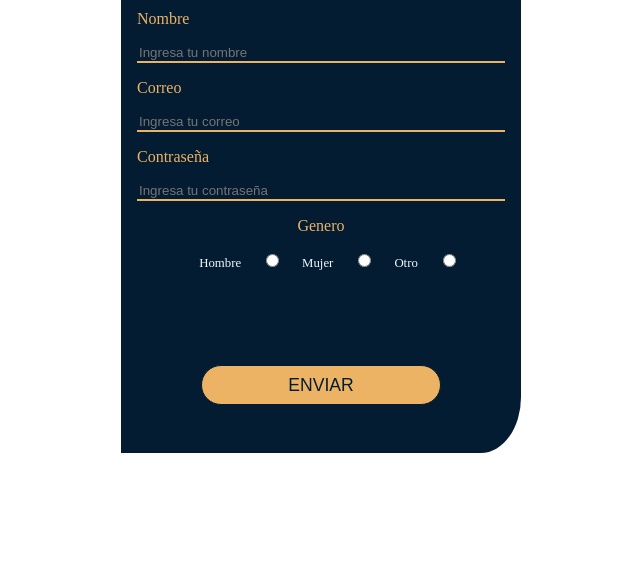
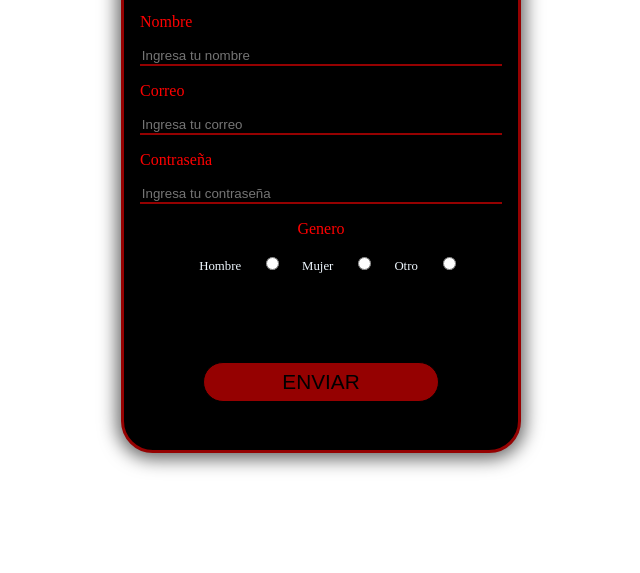
Before and after one commit to JE4NC4/Juan_Styp, a plain HTML site: page Clase_17/Validation_Form_JAVASCRIPT/index.html in a window 1280 px wide. Shown: the part 227-800 px from the top of the page, without its empty margins (319-959 px from the left). Drawn offline with Linux system fonts and the light colour scheme.

Commit message:
update style

```diff
--- a/Clase_17/Validation_Form_JAVASCRIPT/css/styles.css
+++ b/Clase_17/Validation_Form_JAVASCRIPT/css/styles.css
@@ -14,18 +14,23 @@ body{
 
 .form{
     position: relative;
-    background-color: rgb(4, 28, 50);
+    background-color: rgb(0, 0, 0);
     width: 25rem;
     height: 35rem;
-    border-top-left-radius: 10%;
-    border-bottom-right-radius: 10%;
+    border: .2rem solid rgb(149, 1, 1);
+    border-radius: 2rem;
+    -webkit-border-radius: 2rem;
+    -moz-border-radius: 2rem;
+    -ms-border-radius: 2rem;
+    -o-border-radius: 2rem;
+    box-shadow: 0px 2px 18px 4px rgba(0,0,0,0.61);
 }
 
 .form__c{
     display: flex;
     justify-content: center;
     align-items: center;
-    color: rgb(236, 179, 101);
+    color: rgb(149, 1, 1);
 }
 
 .form__title{
@@ -35,7 +40,7 @@ body{
 .label{
     margin: 1rem;
     display: block;
-    color: rgb(236, 179, 101);
+    color: rgb(255, 0, 0);
 }
 
 .input{
@@ -44,7 +49,7 @@ body{
     display: block;
     background-color: transparent;
     border: 0;
-    border-bottom: 2px solid rgb(236, 179, 101);
+    border-bottom: 2px solid rgb(149, 1, 1);
     color: aliceblue;
 }
 
@@ -59,8 +64,8 @@ body{
 }
 
 .input__check{
-    color: rgb(236, 179, 101);
-    background-color: rgb(236, 179, 101);
+    color: rgb(149, 1, 1);
+    background-color: rgb(149, 1, 1);
 }
 
 .button__cont{
@@ -75,9 +80,18 @@ body{
     width: 60%;
     height: 2.5rem;
     margin: 2rem auto;
-    background-color: rgb(236, 179, 101);
-    border: .1rem solid rgb(4, 28, 50);
+    background-color: rgb(149, 1, 1);
+    border: .1rem solid rgb(0, 0, 0);
     border-radius: 2rem;
-    color: rgb(4, 28, 50);
-    font-size: 1.1em;
+    color: rgb(0, 0, 0);
+    font-size: 1.3em;
+    -webkit-border-radius: 2rem;
+    -moz-border-radius: 2rem;
+    -ms-border-radius: 2rem;
+    -o-border-radius: 2rem;
+    cursor: pointer;
 }
+
+.button:hover{
+    background-color: rgb(184, 7, 7);
+}
```
